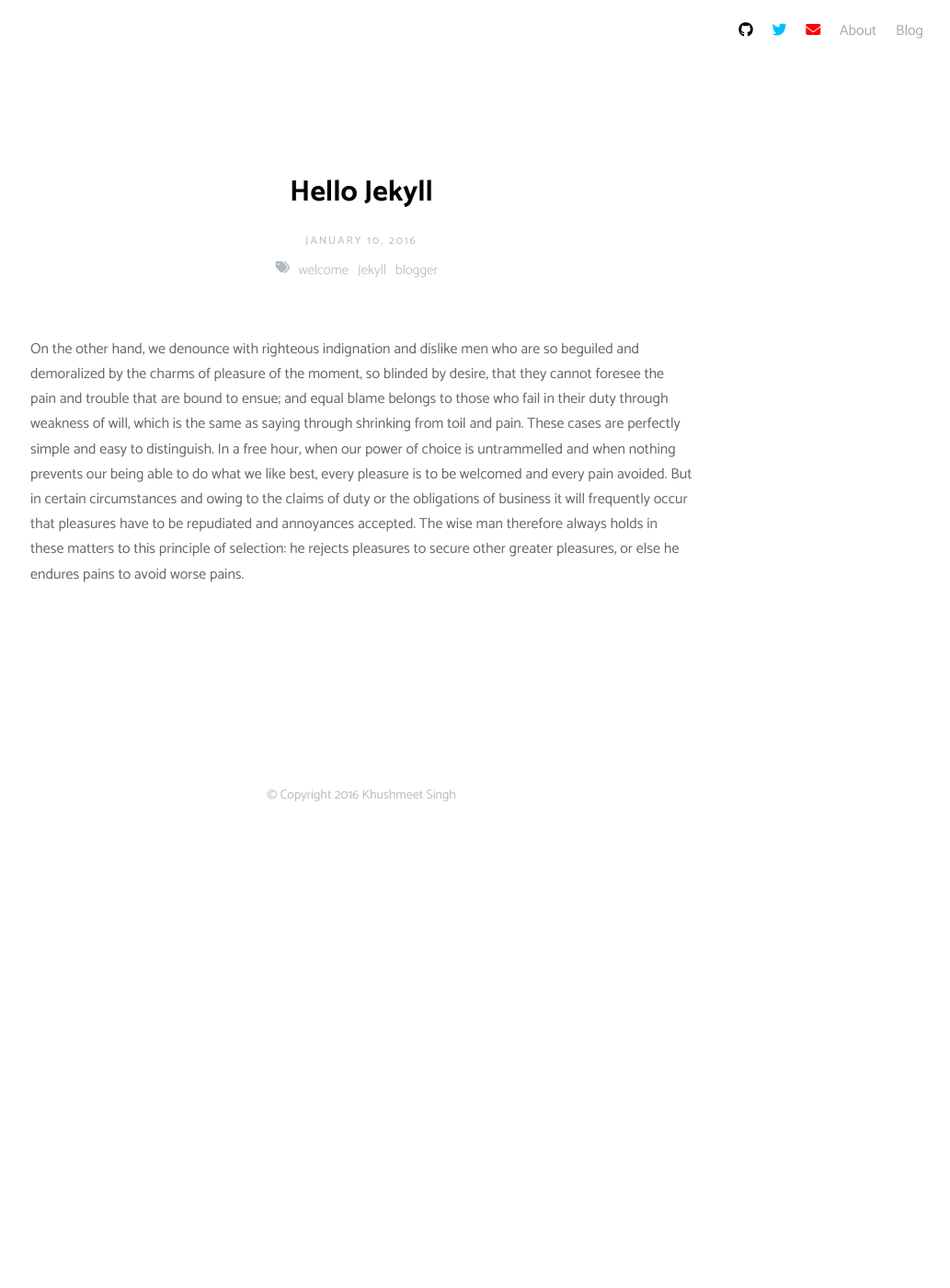
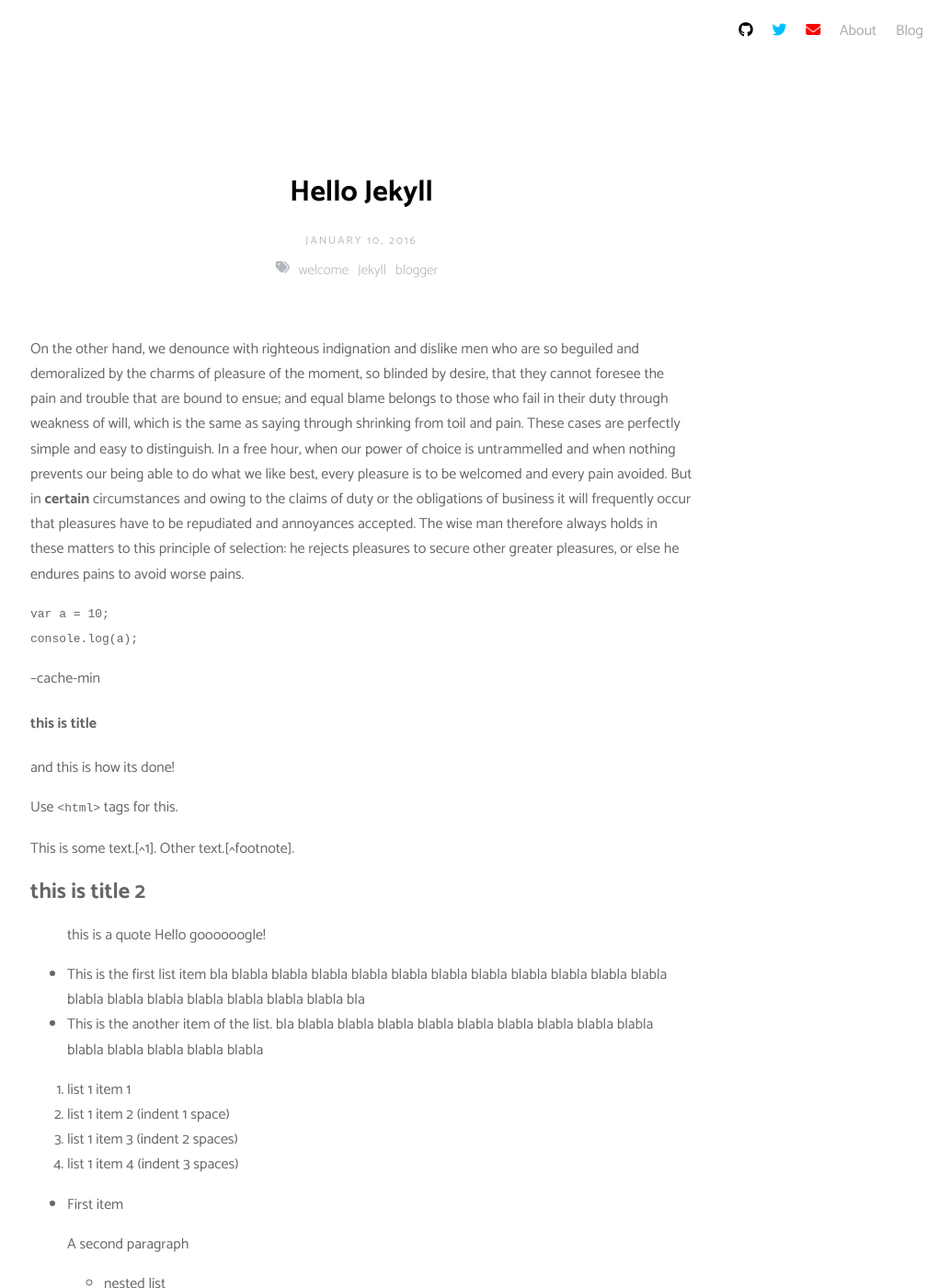
Before and after one commit to khushmeeet/khushmeeet.github.io, a Jekyll site: the page built from _posts/2016-11-02-hello-jekyll.md, in a window 1280 px wide and 1400 px high. Shown: the whole window at 92% size, without its empty margins (247-1280 px from the left). Built offline with Jekyll 4.4.1, drawn with Linux system fonts in a browser that asks for light colours; nearby versions of some CDN libraries; some of the changed text lies outside the part shown.

Commit message:
kramdown syntax

```diff
--- a/_posts/2016-11-02-hello-jekyll.md
+++ b/_posts/2016-11-02-hello-jekyll.md
@@ -8,4 +8,70 @@
   - blogger
 ---
 
-On the other hand, we denounce with righteous indignation and dislike men who are so beguiled and demoralized by the charms of pleasure of the moment, so blinded by desire, that they cannot foresee the pain and trouble that are bound to ensue; and equal blame belongs to those who fail in their duty through weakness of will, which is the same as saying through shrinking from toil and pain. These cases are perfectly simple and easy to distinguish. In a free hour, when our power of choice is untrammelled and when nothing prevents our being able to do what we like best, every pleasure is to be welcomed and every pain avoided. But in certain circumstances and owing to the claims of duty or the obligations of business it will frequently occur that pleasures have to be repudiated and annoyances accepted. The wise man therefore always holds in these matters to this principle of selection: he rejects pleasures to secure other greater pleasures, or else he endures pains to avoid worse pains.
+On the other hand, we denounce with righteous indignation and dislike men who are so beguiled and demoralized by the charms of pleasure of the moment, so blinded by desire, that they cannot foresee the pain and trouble that are bound to ensue; and equal blame belongs to those who fail in their duty through weakness of will, which is the same as saying through shrinking from toil and pain. These cases are perfectly simple and easy to distinguish. In a free hour, when our power of choice is untrammelled and when nothing prevents our being able to do what we like best, every pleasure is to be welcomed and every pain avoided. But in **certain** circumstances and owing to the claims of duty or the obligations of business it will frequently occur that pleasures have to be repudiated and annoyances accepted. The wise man therefore always holds in these matters to this principle of selection: he rejects pleasures to secure other greater pleasures, or else he endures pains to avoid worse pains.
+
+~~~ javascript
+var a = 10;
+console.log(a);
+~~~
+
+  --cache-min
+
+# this is title
+and this is how its done!
+
+Use `<html>` tags for this.
+
+This is some text.[^1]. Other text.[^footnote].
+
+## this is title 2
+
+> this is a quote
+> Hello
+> goooooogle!
+
+* This is the first list item bla blabla blabla blabla blabla blabla
+  blabla blabla blabla blabla blabla blabla blabla blabla blabla blabla
+  blabla blabla blabla bla
+* This is the another item of the list. bla blabla blabla blabla blabla
+  blabla blabla blabla blabla blabla blabla blabla blabla blabla blabla
+
+1. list 1 item 1
+ 2. list 1 item 2 (indent 1 space)
+  3. list 1 item 3 (indent 2 spaces)
+   4. list 1 item 4  (indent 3 spaces)
+
+
+*   First item
+
+    A second paragraph
+
+    * nested list
+
+    > blockquote
+
+*   Second item
+
+
+kramdown
+: A Markdown-superset converter
+
+Maruku
+:     Another Markdown-superset converter
+
+|-----------------+------------+-----------------+----------------|
+| Default aligned |Left aligned| Center aligned  | Right aligned  |
+|-----------------|:-----------|:---------------:|---------------:|
+| First body part |Second cell | Third cell      | fourth cell    |
+| Second line     |foo         | **strong**      | baz            |
+| Third line      |quux        | baz             | bar            |
+|-----------------+------------+-----------------+----------------|
+| Second body     |            |                 |                |
+| 2 line          |            |                 |                |
+|=================+============+=================+================|
+| Footer row      |            |                 |                |
+|-----------------+------------+-----------------+----------------|
+
+This is a [link](http://example.com)
+
+![smiley]({{site.baseurl}}/assets/yeoman-logo.png)
```
